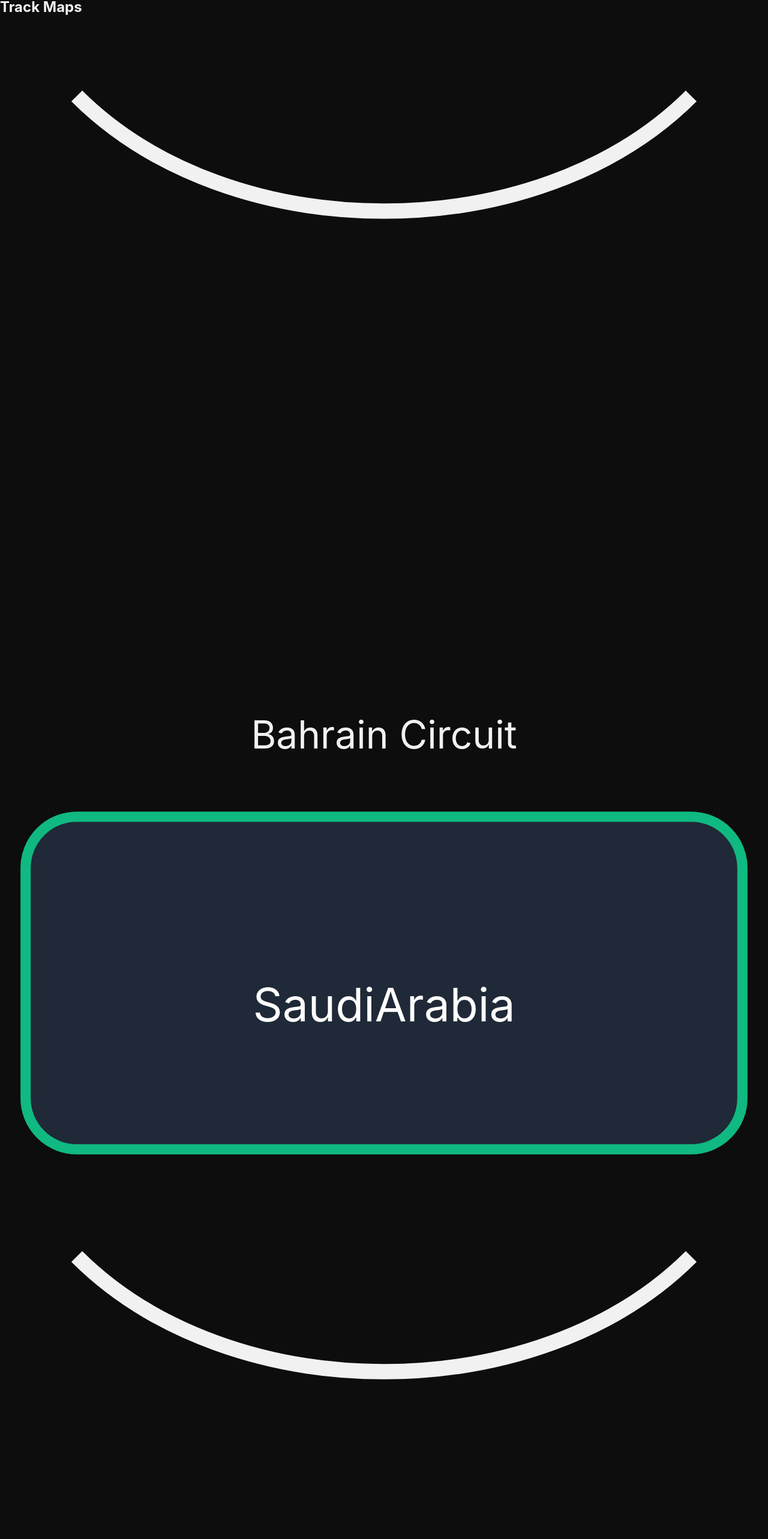
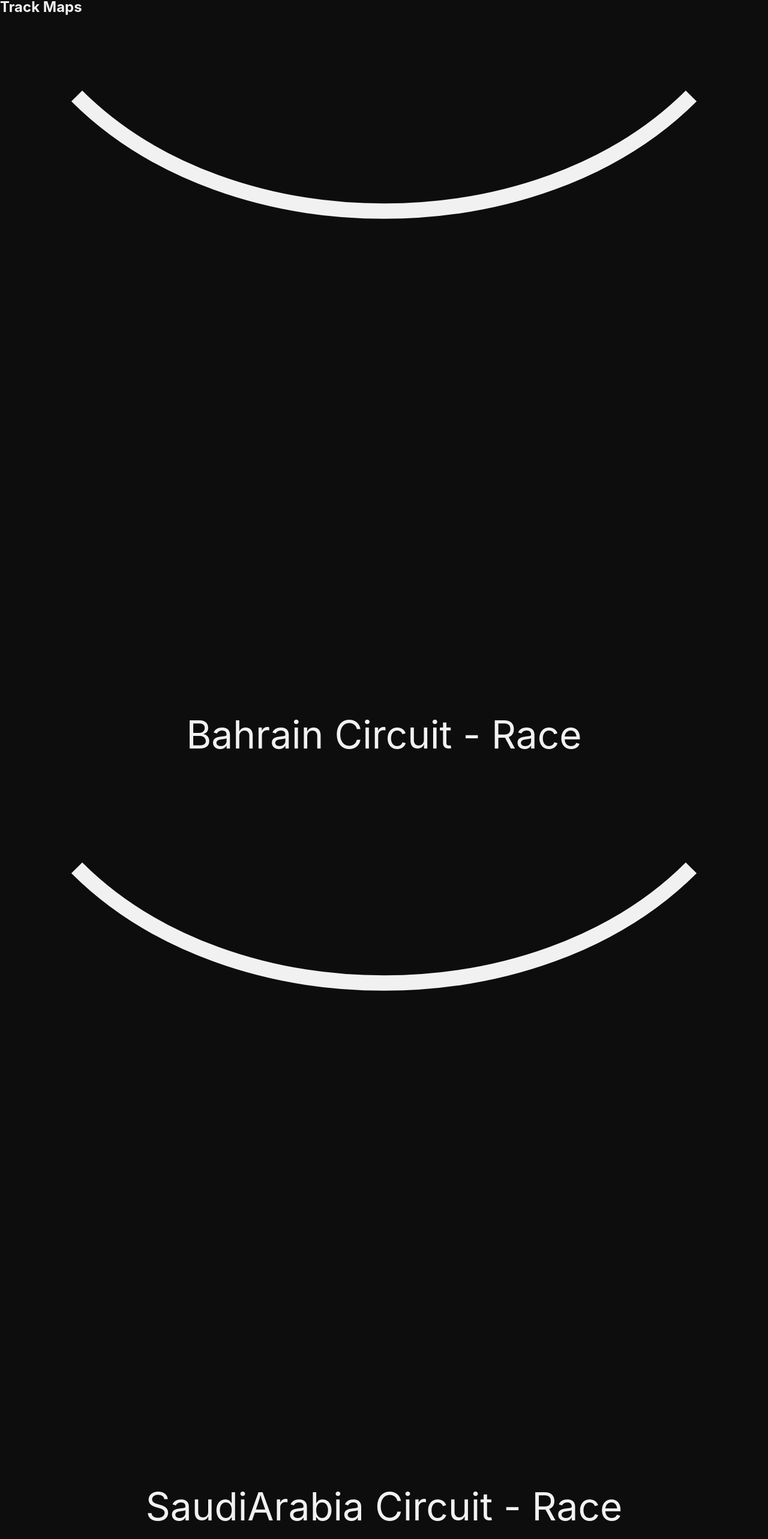
Before and after one commit to MAV02/f1one, a Next.js app: page /dashboard in a window 1280 px wide. Shown: the part 91-2657 px from the top of the page at 60% size. Built offline with nearby package versions, Linux system fonts and the light colour scheme.

Commit message:
Fix trackmap etc 8

```diff
--- a/components/tracks/AustraliaLayout.tsx
+++ b/components/tracks/AustraliaLayout.tsx
@@ -1,11 +1,15 @@
 import React from 'react';
 
-export default function AustraliaLayout() {
+interface Props {
+  session: string;
+}
+
+export default function AustraliaLayout({ session }: Props) {
   return (
     <div className="track-layout">
       <svg viewBox="0 0 100 100" className="w-full h-auto text-white">
         <path d="M10,10 C30,30 70,30 90,10" stroke="currentColor" strokeWidth="2" fill="none" />
-        <text x="50%" y="95%" textAnchor="middle" fontSize="5" fill="currentColor">Australia Circuit</text>
+        <text x="50%" y="95%" textAnchor="middle" fontSize="5" fill="currentColor">Australia Circuit - {session}</text>
       </svg>
     </div>
   );
--- a/components/tracks/BahrainLayout.tsx
+++ b/components/tracks/BahrainLayout.tsx
@@ -1,11 +1,15 @@
 import React from 'react';
 
-export default function BahrainLayout() {
+interface Props {
+  session: string;
+}
+
+export default function BahrainLayout({ session }: Props) {
   return (
     <div className="track-layout">
       <svg viewBox="0 0 100 100" className="w-full h-auto text-white">
         <path d="M10,10 C30,30 70,30 90,10" stroke="currentColor" strokeWidth="2" fill="none" />
-        <text x="50%" y="95%" textAnchor="middle" fontSize="5" fill="currentColor">Bahrain Circuit</text>
+        <text x="50%" y="95%" textAnchor="middle" fontSize="5" fill="currentColor">Bahrain Circuit - {session}</text>
       </svg>
     </div>
   );
--- a/components/tracks/JapanLayout.tsx
+++ b/components/tracks/JapanLayout.tsx
@@ -1,11 +1,15 @@
 import React from 'react';
 
-export default function JapanLayout() {
+interface Props {
+  session: string;
+}
+
+export default function JapanLayout({ session }: Props) {
   return (
     <div className="track-layout">
       <svg viewBox="0 0 100 100" className="w-full h-auto text-white">
         <path d="M10,10 C30,30 70,30 90,10" stroke="currentColor" strokeWidth="2" fill="none" />
-        <text x="50%" y="95%" textAnchor="middle" fontSize="5" fill="currentColor">Japan Circuit</text>
+        <text x="50%" y="95%" textAnchor="middle" fontSize="5" fill="currentColor">Japan Circuit - {session}</text>
       </svg>
     </div>
   );
--- a/components/tracks/SaudiArabiaLayout.tsx
+++ b/components/tracks/SaudiArabiaLayout.tsx
@@ -1,10 +1,16 @@
 import React from 'react';
 
-const SaudiArabiaLayout = () => (
-  <svg width="100%" height="100%" viewBox="0 0 300 150" xmlns="http://www.w3.org/2000/svg">
-    <rect x="10" y="10" width="280" height="130" rx="20" ry="20" fill="#1f2937" stroke="#10b981" strokeWidth="4"/>
-    <text x="150" y="85" fontSize="18" fill="#ffffff" textAnchor="middle" alignmentBaseline="middle">SaudiArabia</text>
-  </svg>
-);
+interface Props {
+  session: string;
+}
 
-export default SaudiArabiaLayout;
+export default function SaudiArabiaLayout({ session }: Props) {
+  return (
+    <div className="track-layout">
+      <svg viewBox="0 0 100 100" className="w-full h-auto text-white">
+        <path d="M10,10 C30,30 70,30 90,10" stroke="currentColor" strokeWidth="2" fill="none" />
+        <text x="50%" y="95%" textAnchor="middle" fontSize="5" fill="currentColor">SaudiArabia Circuit - {session}</text>
+      </svg>
+    </div>
+  );
+}
```
Also changed, not shown: 1 other file (tests, documents, lock files or other folders).
